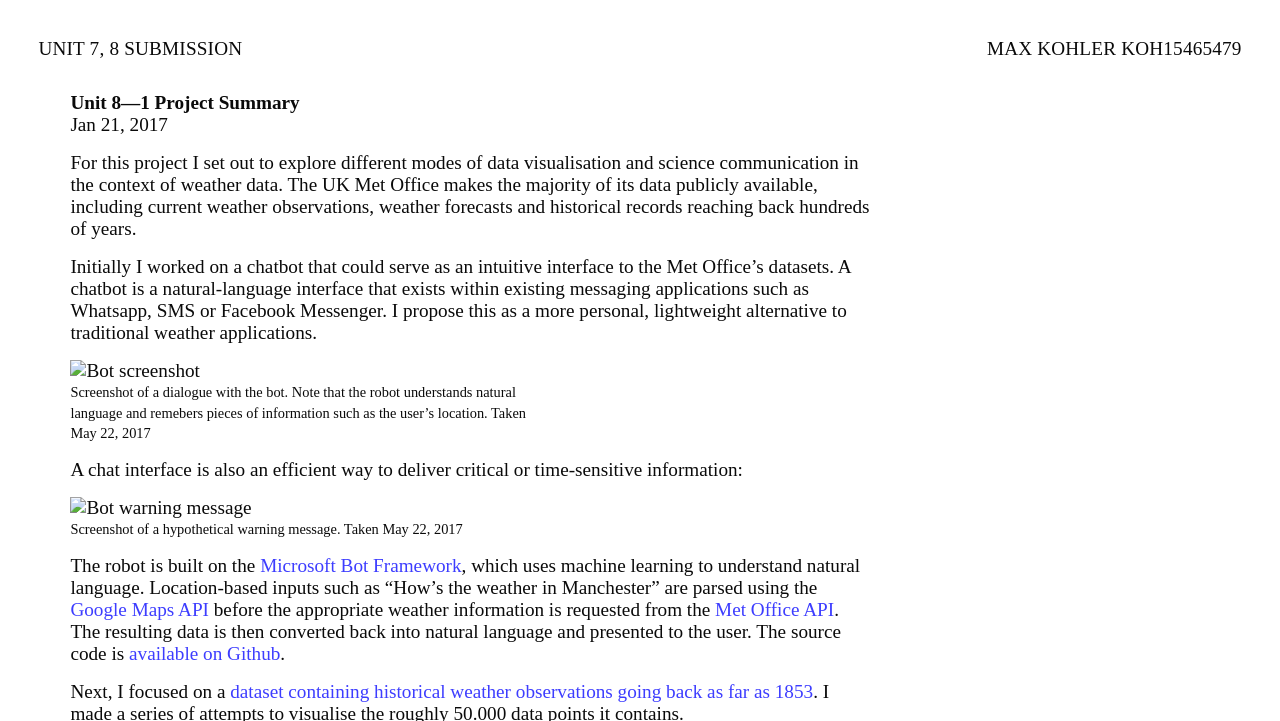
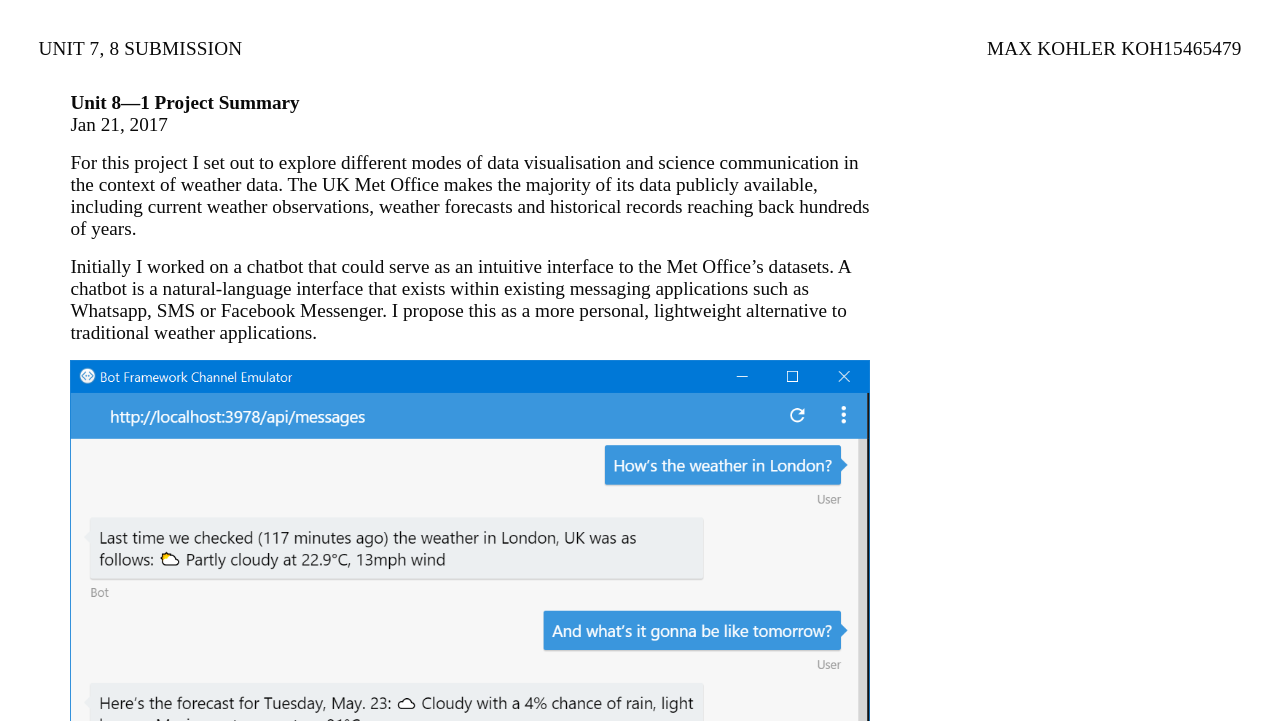
Before and after one commit to awesomephant/handin, a Jekyll site: the page built from _posts/2017-01-21-unit-8-1-summary.markdown, in a window 1280 px wide. Shown: the top 721 px of the page. Built offline with Jekyll 4.4.1, drawn with Linux system fonts in a browser that asks for light colours; grey boxes are pictures that could not be loaded.

Commit message:
fix asset urls

```diff
--- a/_posts/2017-01-21-unit-8-1-summary.markdown
+++ b/_posts/2017-01-21-unit-8-1-summary.markdown
@@ -9,19 +9,19 @@
 
 Initially I worked on a chatbot that could serve as an intuitive interface to the Met Office's datasets. A chatbot is a natural-language interface that exists within existing messaging applications such as Whatsapp, SMS or Facebook Messenger. I propose this as a more personal, lightweight alternative to traditional weather applications.
 
-![Bot screenshot](./assets/bot.PNG)
+![Bot screenshot](/handin/assets/bot.PNG)
 *Screenshot of a dialogue with the bot. Note that the robot understands natural language and remebers pieces of information such as the user's location. Taken May 22, 2017*
 
 A chat interface is also an efficient way to deliver critical or time-sensitive information:
 
-![Bot warning message](./assets/bot-2.PNG)
+![Bot warning message](/handin/assets/bot-2.PNG)
 *Screenshot of a hypothetical warning message. Taken May 22, 2017*
 
 The robot is built on the [Microsoft Bot Framework](https://dev.botframework.com/), which uses machine learning to understand natural language. Location-based inputs  such as "How's the weather in Manchester" are parsed using the [Google Maps API](https://developers.google.com/maps/) before the appropriate weather information is requested from the [Met Office API](http://www.metoffice.gov.uk/datapoint). The resulting data is then converted back into natural language and presented to the user. The source code is [available on Github](https://github.com/awesomephant/weatherbot).
 
 Next, I focused on a [dataset containing historical weather observations going back as far as 1853](http://www.metoffice.gov.uk/public/weather/climate-historic/#?tab=climateHistoric). I made a series of attempts to visualise the roughly 50.000 data points it contains.
 
-![met table](./assets/scan-table.JPG)
+![met table](/handin/assets/scan-table.JPG)
 *Initial attempt on paper. Green: Coldest month, Pink: Warmest month, Blue: Coldest year, Yellow: Warmest year. 1/8 Pages.*
 - [Spreadsheet listing observation sites](https://docs.google.com/spreadsheets/d/1xYVZw5wCWfg2fKV-0gaZSlzr7ntLmdzHnBz4iSKLSI4/pubhtml)
 - [Spreadsheet showing the Central England Temperature Record](https://docs.google.com/spreadsheets/d/1ueKlVpeMMa2wtQkjnEVAhhlANF2IMqUdLAslqiblDsY/pubhtml#)
--- a/_posts/2017-01-21-unit-8-2-summary.markdown
+++ b/_posts/2017-01-21-unit-8-2-summary.markdown
@@ -7,14 +7,14 @@
 
 This project was primarily driven by my interest in the possibilities offered by web-based virtual reality. All demos were built in [A-Frame](https://aframe.io/) and are intended to be viewed on a Google Cardboard Headset.
 
-![Creature](./assets/creature.jpg)
+![Creature](/handin/assets/creature.jpg)
 *Test render*
 
 A large amount of time was spent on testing different aspects of VR, such as sound, interaction and movement in isolation before combining these elements to a final piece.
 
 - [Working file containing a series of VR tests](http://www.maxkoehler.com/vr-lab/app/)
 
-![VR Scan](./assets/vr-scan.JPG)
+![VR Scan](/handin/assets/vr-scan.JPG)
 *Development sketch for a VR experience set in space*
 
 As VR technology becomes more advanced and daily interactions move into virtual spaces, the line between reality and simulation will inevetably be blurred. On a purely physiological level, this is already the case: Studies have shown that VR experiences provoke the same physical reactions as real-world experiences.
```
